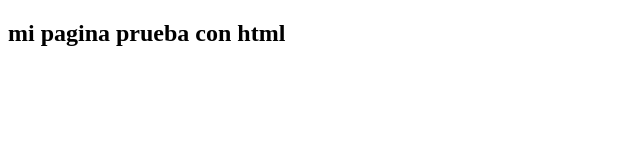
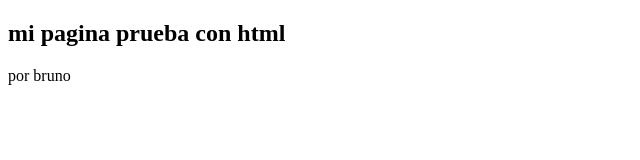
Before and after one commit to Brunonahuel22/PrimerRepositorio, a plain HTML site: page index.html in a window 1280 px wide. Shown: the full height of the page, 0-640 px from the left. Drawn offline with Linux system fonts and the light colour scheme.

Commit message:
Update index.html

```diff
--- a/index.html
+++ b/index.html
@@ -7,6 +7,8 @@
     <title>Document</title>
 </head>
 <body>
+
     <p> <h2>mi pagina prueba con html</h2></p>
+    <p> por bruno </p>
 </body>
 </html>
```
